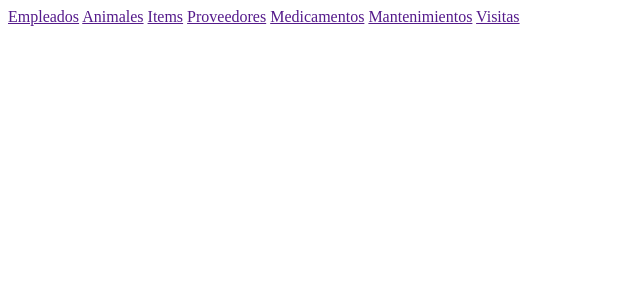
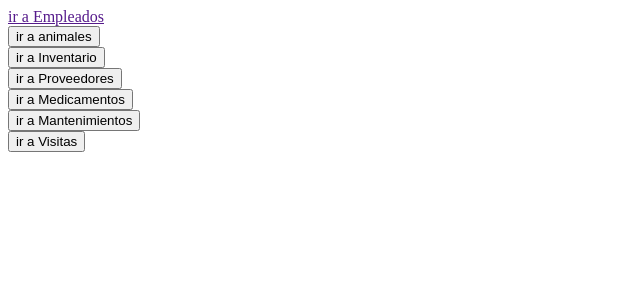
Before and after one commit to fabiiann1/fincaFabian, a Flask app: page / in a window 1280 px wide. Shown: the top 300 px of the page, without its empty margins (0-640 px from the left). Run offline with Flask 3, Linux system fonts and the light colour scheme.

Commit message:
rutasssss

```diff
--- a/app/models/empleado.py
+++ b/app/models/empleado.py
@@ -6,6 +6,7 @@ class Empleado(db.Model):
     nombre = db.Column(db.String(100), nullable=False)
     cargo = db.Column(db.String(50), nullable=False)
     fecha_ingreso = db.Column(db.Date, nullable=False)
+
     finca_id = db.Column(db.Integer, db.ForeignKey('finca.id'), nullable=False)
     animales = db.relationship('Animal', backref='empleado', lazy=True)
     items = db.relationship('Inventario', backref='empleado', lazy=True)
--- a/app/routes/home_route.py
+++ b/app/routes/home_route.py
@@ -1,6 +1,4 @@
 from flask import Blueprint, render_template, request, redirect, url_for, jsonify
-
-from app import db
 
 bp = Blueprint('home', __name__)
 
--- a/app/templates/animals/index.html
+++ b/app/templates/animals/index.html
@@ -33,7 +33,7 @@
             </tr>
         {% endfor %}
     </table>
-    <a href="{{ url_for('animal.add') }}">Agregar Autor</a>
+    <a href="{{ url_for('animal.add') }}">Agregar Animal</a>
     <br>
     <a href="{{ url_for('book.index') }}">Ir a Libro</a>
 </body>
--- a/app/templates/home/index.html
+++ b/app/templates/home/index.html
@@ -4,21 +4,36 @@
     <meta charset="UTF-8">
     <meta name="viewport" content="width=device-width, initial-scale=1.0">
     <title>Home</title>
-    <style>
-
-    </style>
 </head>
 <body>
-    <div class="grid-container">
+    <div class="botones">
 
-        <a href="" class="grid-item">Empleados</a>
-        <a href="" class="grid-item">Animales</a>
-        <a href="" class="grid-item">Items</a>
-        <a href="" class="grid-item">Proveedores</a>
-        <a href="" class="grid-item">Medicamentos</a>
-        <a href="" class="grid-item">Mantenimientos</a>
-        <a href="" class="grid-item">Visitas</a>
+        <div class="colum1">
+            <a href=""><butt>ir a Empleados</butt</a>
+        </div>
+
+        <div class="">
+            <a href="{{ url_for('animal.index') }}"><button>ir a animales</button></a>
+        </div>
+
+        <div>
+            <a href=""><button>ir a Inventario</button></a>
+        </div>
+       <div>
+            <a href=""><button>ir a Proveedores</button></a>
+       </div>
+
+       <div>
+            <a href=""><button>ir a Medicamentos</button></a>
+       </div>
+       <div>
+        <a href=""><button>ir a Mantenimientos</button></a>
+       </div>
+
+    <div>
+        <a href=""><button>ir a Visitas</button></a>
     </div>
+
     </div>
 </body>
 </html>
```
Also changed, not shown: app/routes/animal_route.py (+5 -4 lines), app/templates/empleados/index.html (added).
